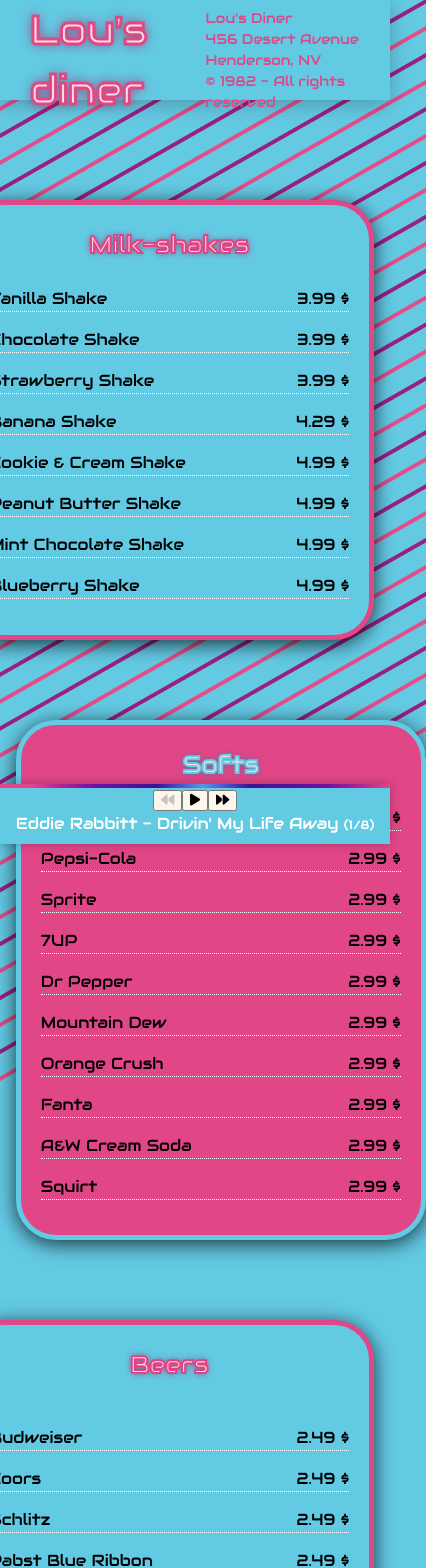
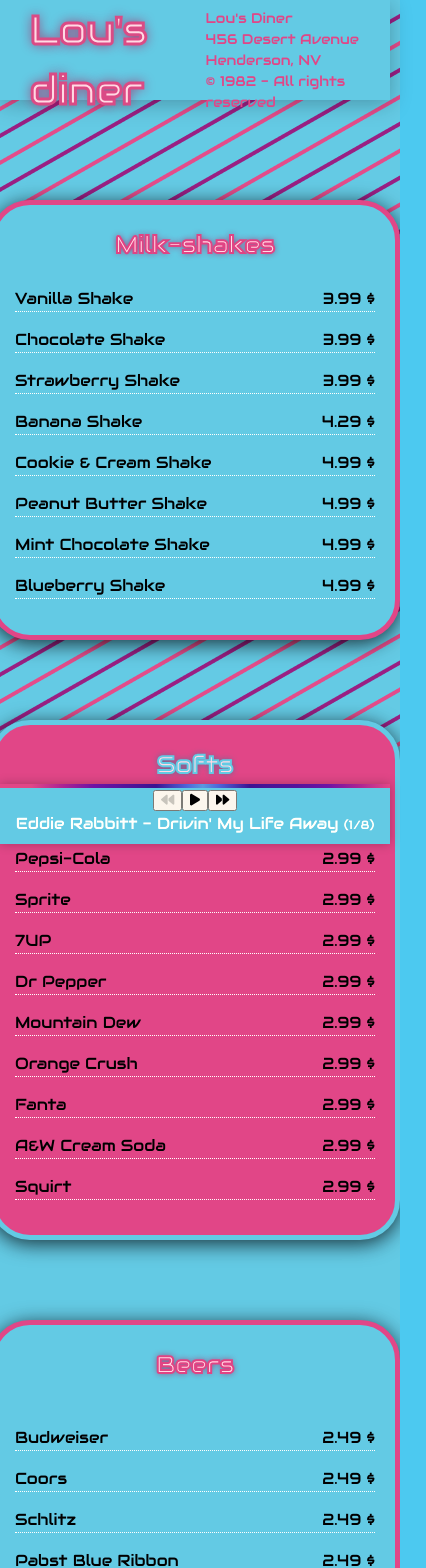
Before and after one commit to philjacquier83/Lou-sDinner, a React (Vite) app: page / in a window 390 px wide. Shown: the top 1568 px of the page, 426 px wide, since content can reach past the window. Built offline with nearby package versions, Linux system fonts and the light colour scheme.

Commit message:
Debug ProductContainer visibility

```diff
--- a/src/sass/base/global.scss
+++ b/src/sass/base/global.scss
@@ -321,3 +321,17 @@
         display: none;
     }
 }
+
+@media screen and (max-width: 720px) {
+    .productContainer {
+        display: none;
+    }
+
+    .lousMenu {
+        justify-content: center;
+
+        &:nth-child(odd) {
+            justify-content: center;
+        }
+    }
+}
```
